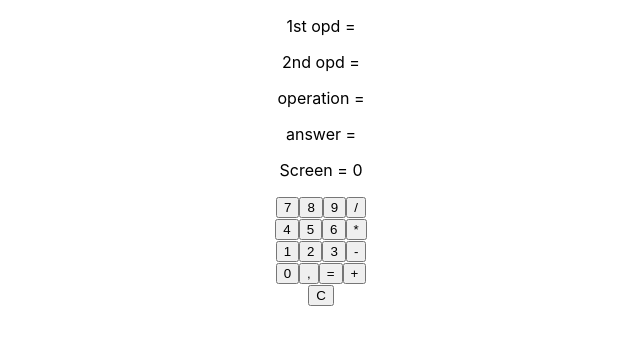
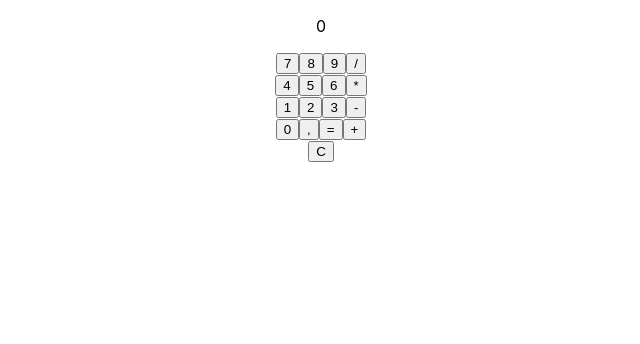
Before and after one commit to ddoroshkevych/calculator, a React (Create React App) app: page / in a window 1280 px wide. Shown: the top 344 px of the page, without its empty margins (319-959 px from the left). Built offline with nearby package versions, Linux system fonts and the light colour scheme.

Commit message:
Cleared the screen

```diff
--- a/src/App.js
+++ b/src/App.js
@@ -208,11 +208,11 @@ function App() {
   return (
     <div className="App">
       {/* <p>{wholeLine}</p> */}
-      <p>1st opd = {firstOperand}</p>
+      {/* <p>1st opd = {firstOperand}</p>
       <p>2nd opd = {secondOperand}</p>
       <p>operation = {operator}</p>
-      <p>answer = {answer}</p>
-      <p>Screen = {screen}</p>
+      <p>answer = {answer}</p> */}
+      <p>{screen}</p>
 
       <button onClick={handleNum} value={"7"}>
         7
```
